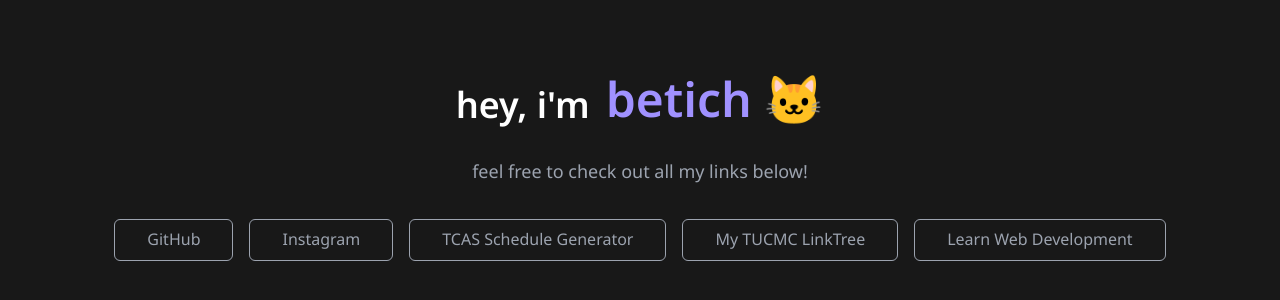
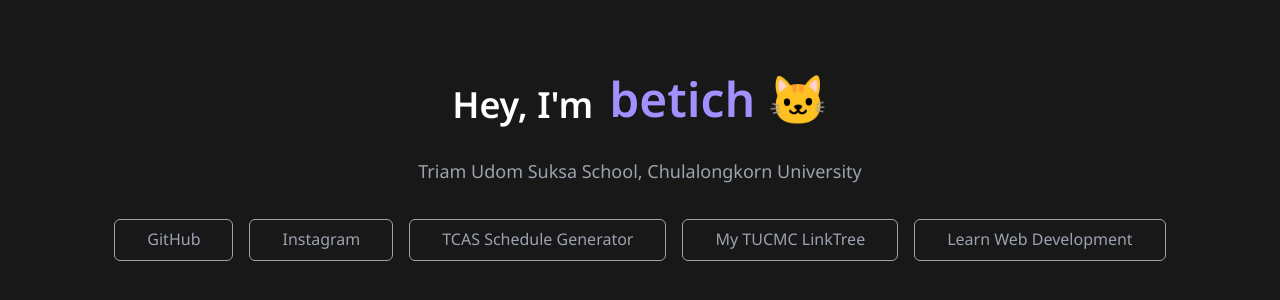
Before and after one commit to betich/betich.me, a Next.js app: page / in a window 1280 px wide. Shown: the part 230-530 px from the top of the page. Built offline with nearby package versions, Linux system fonts and the light colour scheme; a web font is replaced by a local one.

Commit message:
change bio

```diff
--- a/src/pages/index.tsx
+++ b/src/pages/index.tsx
@@ -34,7 +34,7 @@ const Home: NextPage = () => {
         }}
       >
         <h1 className="mb-4 flex flex-col space-y-4 text-4xl font-semibold sm:flex-row sm:items-end sm:space-y-0 sm:space-x-4">
-          <span>hey, i&apos;m</span>{" "}
+          <span>Hey, I&apos;m</span>{" "}
           <span className="text-5xl text-lilac-400">
             betich{" "}
             <span onMouseOver={() => setHover(true)} onMouseOut={() => setHover(false)}>
@@ -43,7 +43,7 @@ const Home: NextPage = () => {
           </span>
         </h1>
 
-        <p className="mt-4 text-xl text-gray-400 sm:text-lg">feel free to check out all my links below!</p>
+        <p className="mt-4 text-xl text-gray-400 sm:text-lg">Triam Udom Suksa School, Chulalongkorn University</p>
 
         <div className="mt-8 flex w-full flex-col flex-wrap gap-4 text-lg text-gray-400 sm:flex-row sm:justify-center sm:text-base">
           <WebLink href="https://www.github.com/betich/">GitHub</WebLink>
```
